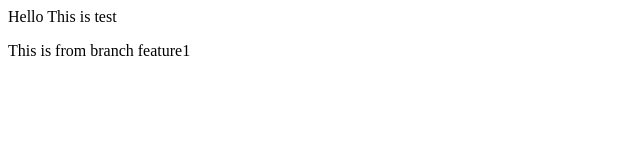
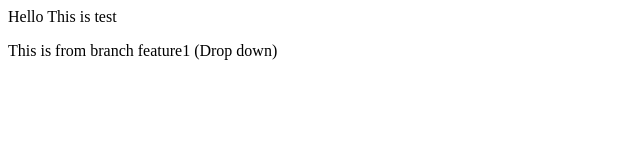
Before and after one commit to sheloholes/sheloholes, a plain HTML site: page index.html in a window 1280 px wide. Shown: the full height of the page, 0-640 px from the left. Drawn offline with Linux system fonts and the light colour scheme.

```diff
--- a/index.html
+++ b/index.html
@@ -1,2 +1,2 @@
 <p>Hello This is test</p>
-<p>This is from branch feature1</p>
+<p>This is from branch feature1 (Drop down)</p>
```
